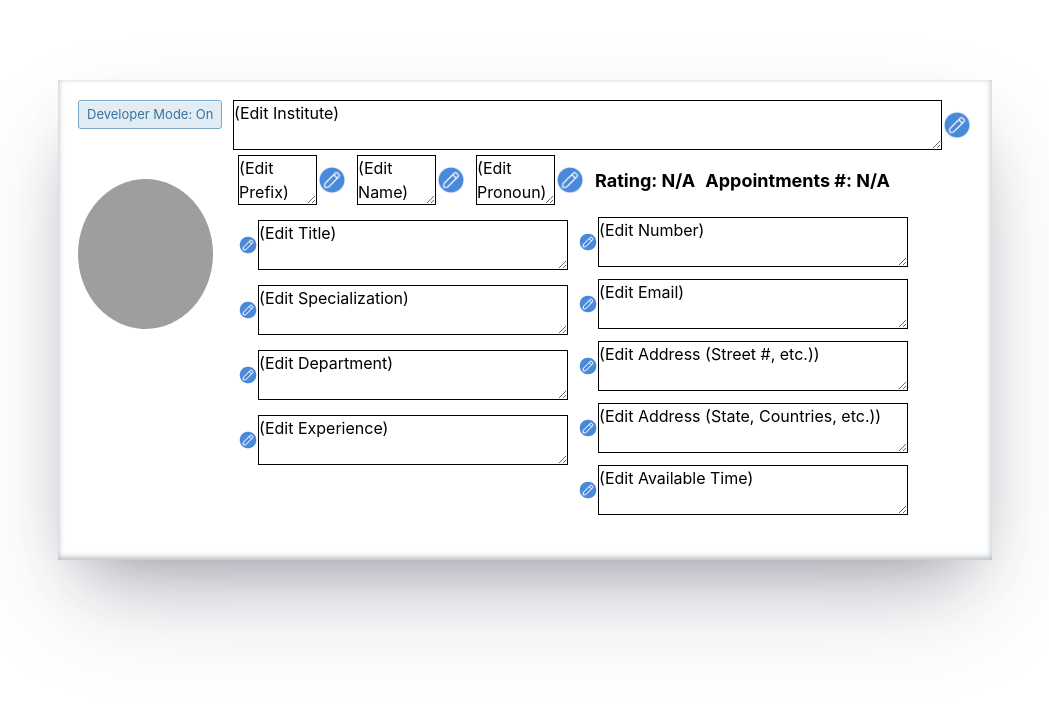
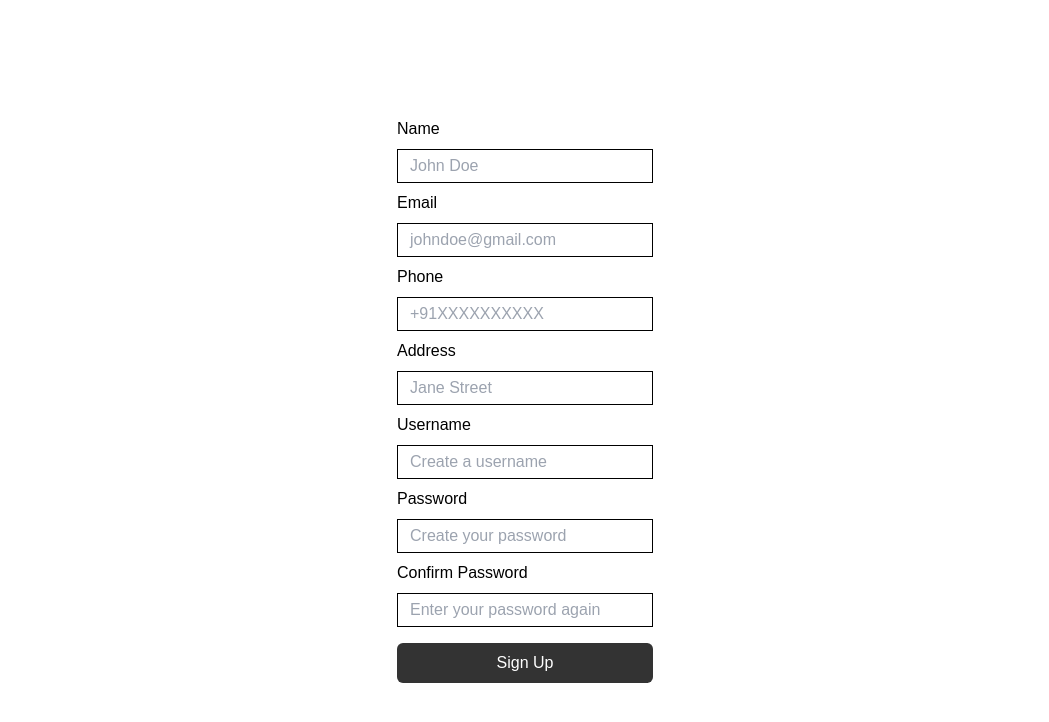
Before and after one commit to CodeRoadSoftwares/tealthy, a React (Vite) app in the folder frontend/: page / in a window 1280 px wide. Shown: the top 722 px of the page, without its empty margins (115-1164 px from the left). Built offline with nearby package versions, Linux system fonts and the light colour scheme; grey boxes are pictures that could not be loaded.

Commit message:
signup page implementation start

```diff
--- a/frontend/src/pages/Home/Home.jsx
+++ b/frontend/src/pages/Home/Home.jsx
@@ -1,8 +1,9 @@
 import React from "react";
 import CardContainer from "../../components/Card/CardContainer";
+import SignUp from "./SignUp";
 const Home = () => {
   return <>
-    <CardContainer />
+    <SignUp />
   </>;
 };
 
--- /dev/null
+++ b/frontend/src/pages/Home/SignUp.jsx
@@ -0,0 +1,35 @@
+const SignUp = () => {
+
+    return(
+        <div className="w-screen h-screen flex items-center justify-center">
+            <div className="w-1/5 h-max">
+                <div className="my-4 flex flex-col w-[100%] gap-2 [&>input]:border rounded-md [&>label]:font-medium">
+                    <label>Name</label>
+                    <input type="text" placeholder="John Doe" className="pl-1 placeholder:pl-2 py-1">
+                    </input>
+                    <label>Email</label>
+                    <input type="email" placeholder="johndoe@gmail.com" className="pl-1 placeholder:pl-2 py-1">
+                    </input>
+                    <label>Phone</label>
+                    <input type="text" placeholder="+91XXXXXXXXXX" className="pl-1 placeholder:pl-2 py-1">
+                    </input>
+                    <label>Address</label>
+                    <input type="text" placeholder="Jane Street" className="pl-1 placeholder:pl-2 py-1">
+                    </input>
+                    <label>Username</label>
+                    <input type="text" placeholder="Create a username" className="pl-1 placeholder:pl-2 py-1">
+                    </input>
+                    <label>Password</label>
+                    <input type="password" placeholder="Create your password" className="pl-1 placeholder:pl-2 py-1">
+                    </input>
+                    <label>Confirm Password</label>
+                    <input type="password" placeholder="Enter your password again" className="pl-1 placeholder:pl-2 py-1">
+                    </input>
+                </div>
+                <button className="w-[100%] rounded-md bg-text text-background py-2 mb-4">Sign Up</button>
+            </div>
+        </div>
+    )
+}
+
+export default SignUp;
```
